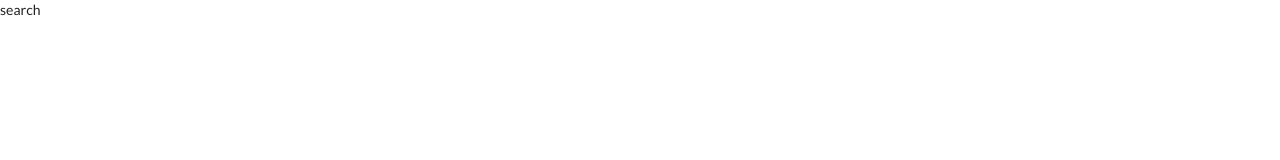
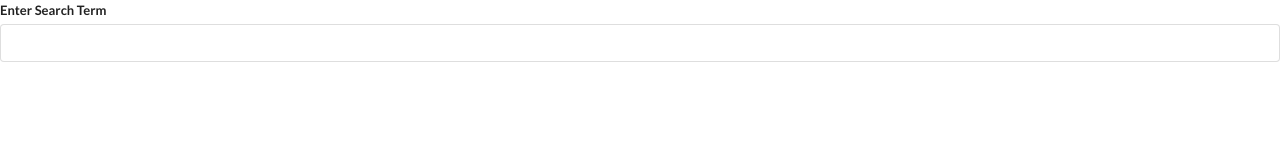
Before and after one commit to cohlerCoded/widgets, a React (Create React App) app: page / in a window 1280 px wide. Shown: the top 160 px of the page. Built offline with nearby package versions, Linux system fonts and the light colour scheme.

Commit message:
text input with hooks

```diff
--- a/src/components/Search.jsx
+++ b/src/components/Search.jsx
@@ -1,5 +1,22 @@
-import React from "react";
+import React, { useState } from "react";
 
 export default function Search() {
-  return <div>search</div>;
+  const [term, setTerm] = useState("");
+  console.log(term);
+  return (
+    <div>
+      <div className="ui form">
+        <div className="field">
+          <label htmlFor="search">Enter Search Term</label>
+          <input
+            type="search"
+            name="search"
+            id="search"
+            value={term}
+            onChange={(e) => setTerm(e.target.value)}
+          />
+        </div>
+      </div>
+    </div>
+  );
 }
```
